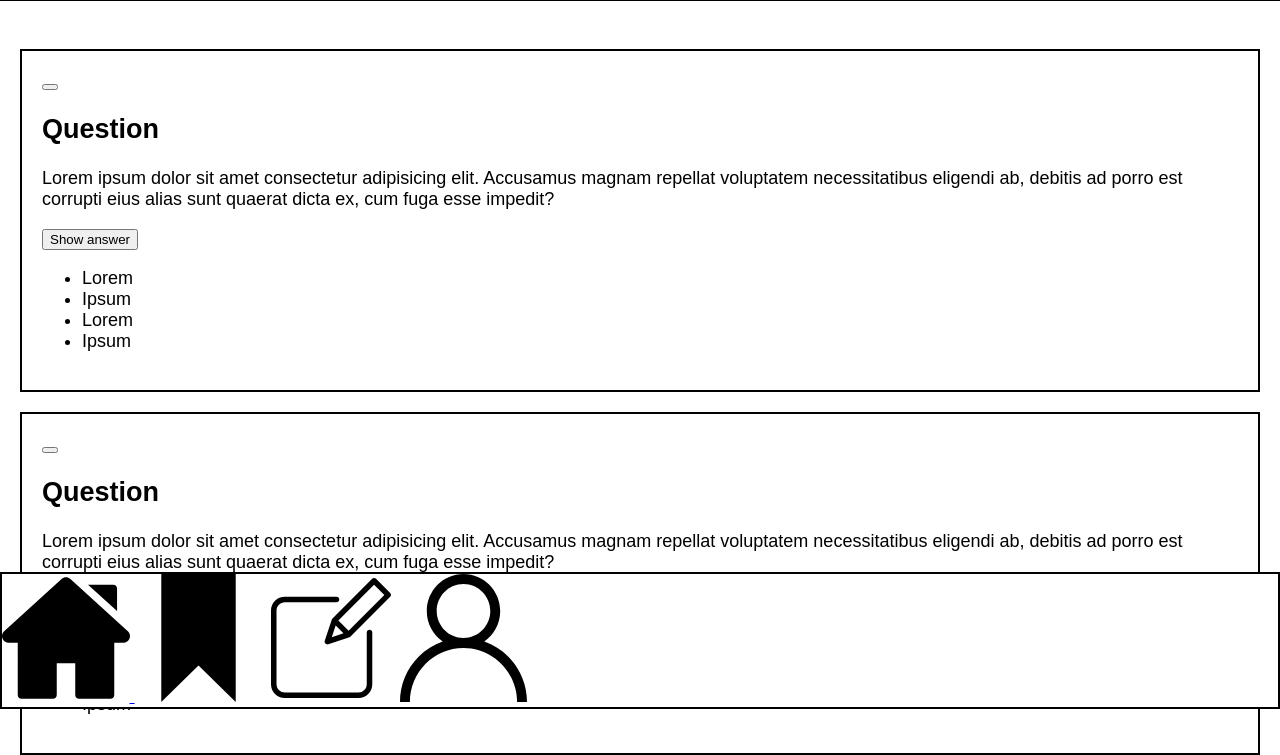
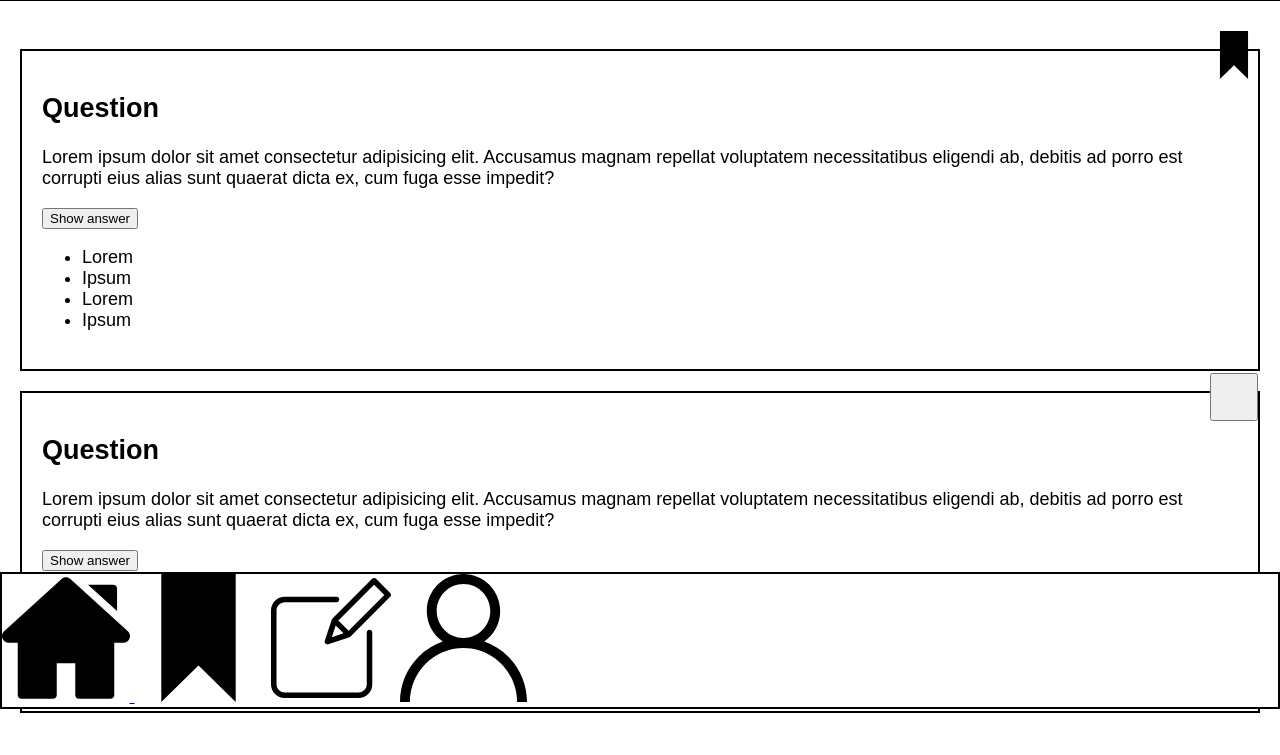
Before and after one commit to maximiliangustmann/quiz-app, a website: page index.html in a window 1280 px wide. Shown: the part 91-846 px from the top of the page. After the commit the page ends 804 px from the top, so only its background shows below. Drawn offline with Linux system fonts and the light colour scheme.

Commit message:
Styling bookmark

```diff
--- a/index.html
+++ b/index.html
@@ -16,7 +16,11 @@
 
     <main>
       <section class="card m-20 p-20">
-        <button class="card__bookmark card__bookmark--active"></button>
+        <input
+          type="image"
+          src="images/bookmark.svg"
+          class="card__bookmark card__bookmark--active"
+        />
         <h2 class="card__headline">Question</h2>
         <p class="card__text card__text--question">
           Lorem ipsum dolor sit amet consectetur adipisicing elit. Accusamus
--- a/scss/components/card.scss
+++ b/scss/components/card.scss
@@ -2,4 +2,13 @@
   border: solid black 2px;
   position: relative;
   top: 120px;
+
+  &__bookmark {
+    position: absolute;
+    top: -20px;
+    right: 0;
+
+    width: 48px;
+    height: 48px;
+  }
 }
```
Also changed, not shown: styles.css.
